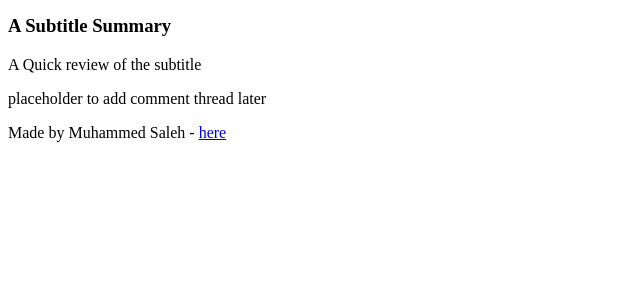
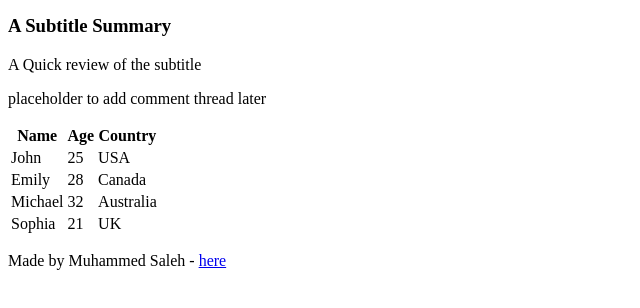
Before and after one commit to Muhammed-Mahrous-Saleh/alx_html_css, a plain HTML site: page html_basic/index.html in a window 1280 px wide. Shown: the part 354-662 px from the top of the page, without its empty margins (0-640 px from the left). Drawn offline with Linux system fonts and the light colour scheme.

Commit message:
update: add some learners info task 3

```diff
--- a/html_basic/index.html
+++ b/html_basic/index.html
@@ -35,6 +35,39 @@
         <aside>
             <p>placeholder to add comment thread later</p>
         </aside>
+        <article>
+            <table>
+                <thead>
+                    <tr>
+                        <th>Name</th>
+                        <th>Age</th>
+                        <th>Country</th>
+                    </tr>
+                </thead>
+                <tbody>
+                    <tr>
+                        <td>John</td>
+                        <td>25</td>
+                        <td>USA</td>
+                    </tr>
+                    <tr>
+                        <td>Emily</td>
+                        <td>28</td>
+                        <td>Canada</td>
+                    </tr>
+                    <tr>
+                        <td>Michael</td>
+                        <td>32</td>
+                        <td>Australia</td>
+                    </tr>
+                    <tr>
+                        <td>Sophia</td>
+                        <td>21</td>
+                        <td>UK</td>
+                    </tr>
+                </tbody>
+            </table>
+        </article>
     </main>
     <footer>
         <p>Made by Muhammed Saleh - <a href="https://github.com/Muhammed-Mahrous-Saleh" target="_blank">here</a>
```
